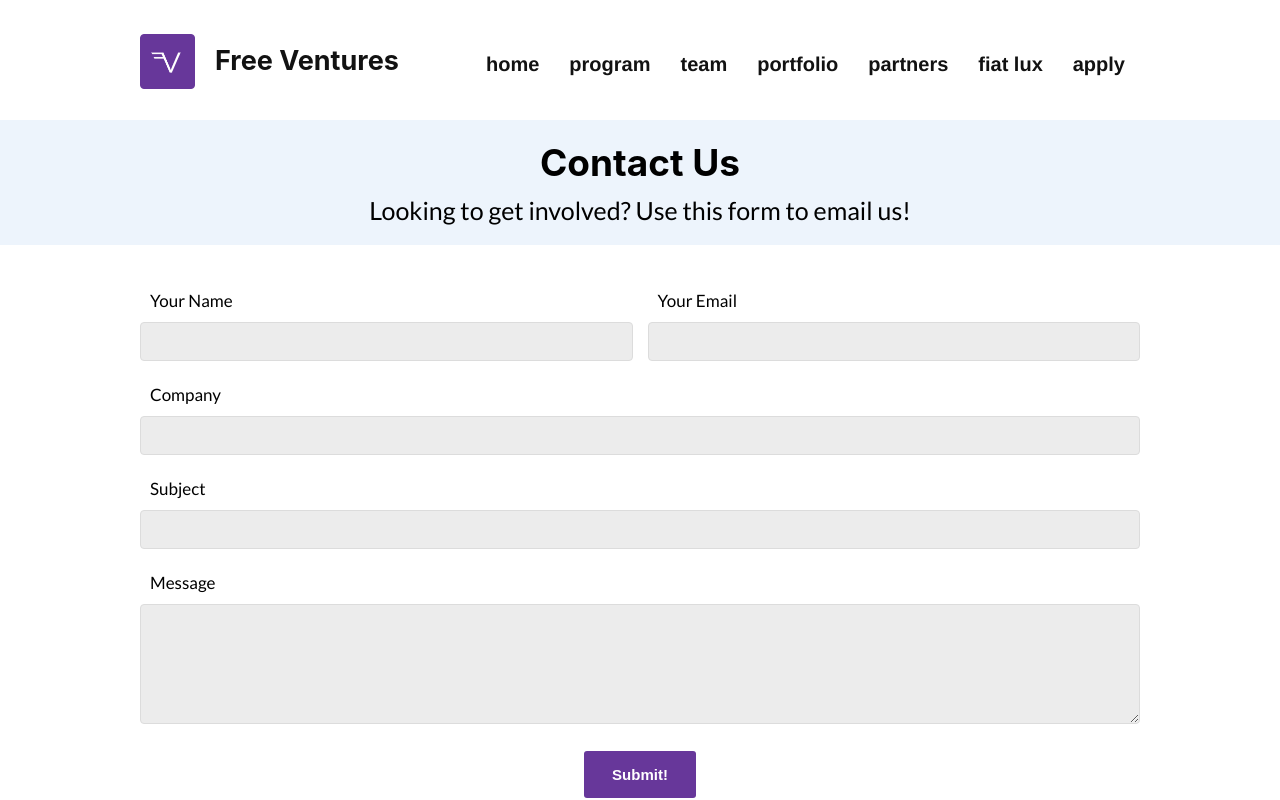
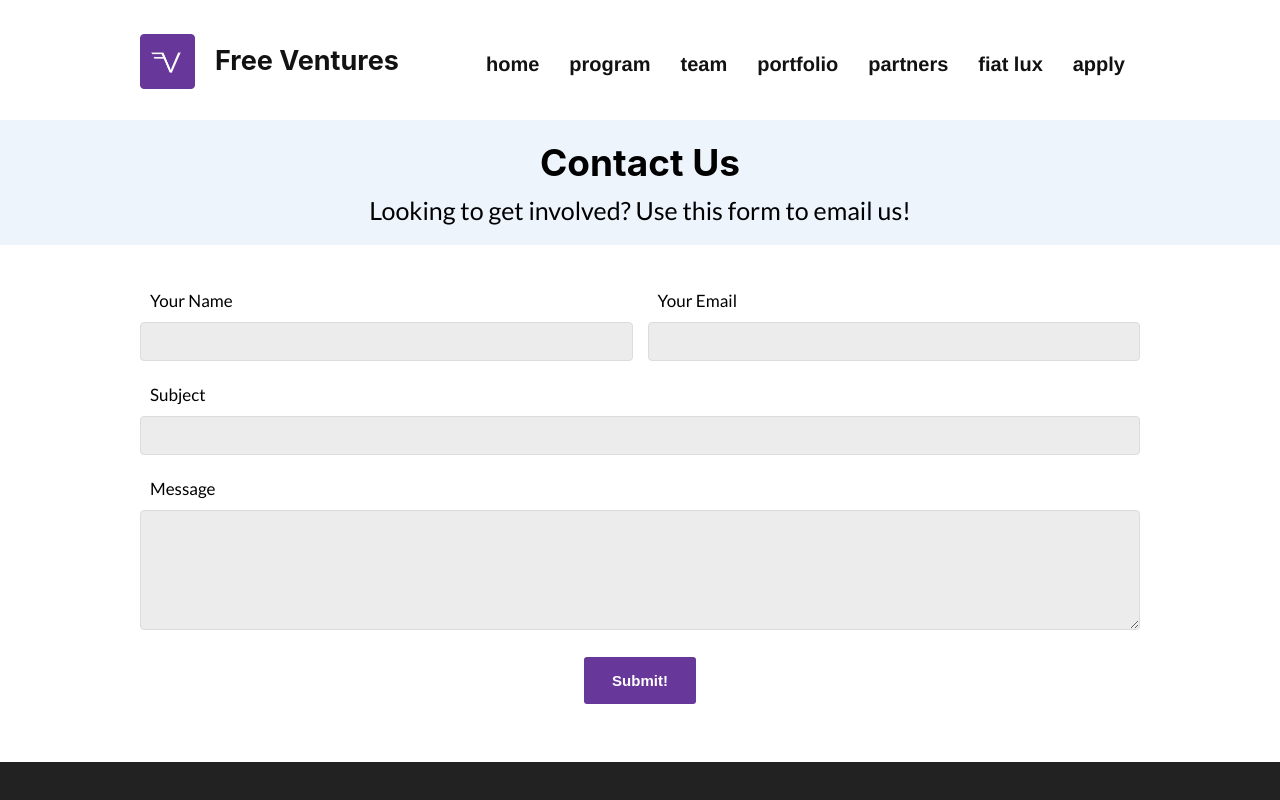
Before and after one commit to adhivd/freev-website, a React (Create React App) app: page /contact in a window 1280 px wide. Shown: the top 800 px of the page. Built offline with nearby package versions, Linux system fonts and the light colour scheme.

Commit message:
taking out company

```diff
--- a/public/index.html
+++ b/public/index.html
@@ -30,7 +30,6 @@
         <input type="text" name="name" />
         <input type="email" name="email" />
         <input type="text" name="subject" />
-        <input type="text" name="company" />
         <textarea name="message"></textarea>
       </form>
     <noscript>You need to enable JavaScript to run this app.</noscript>
--- a/src/Components/ContactForm.js
+++ b/src/Components/ContactForm.js
@@ -15,7 +15,7 @@ return Object.keys(data)
 class ContactForm extends React.Component {
     constructor(props) {
       super(props);
-      this.state = { name: "", email: "", message: "", company:"", subject: "" };
+      this.state = { name: "", email: "", message: "", subject: "" };
     }
 
 
@@ -38,7 +38,7 @@ class ContactForm extends React.Component {
     handleChange = e => this.setState({ [e.target.name]: e.target.value });
 
     render() {
-      const { name, email, subject, company, message } = this.state;
+      const { name, email, subject, message } = this.state;
 
       let companyConditional;
 
@@ -63,10 +63,6 @@ class ContactForm extends React.Component {
                          <input type="email" name="email" value={email} onChange={this.handleChange} />
                      </p>
                  </div>
-                 <p>
-                   <label>Company</label>
-                  <input name="company" value={company} onChange={this.handleChange} />
-                 </p>
                <p>
                  <label>Subject</label>
                  <input name="subject" value={subject} onChange={this.handleChange} />
```
